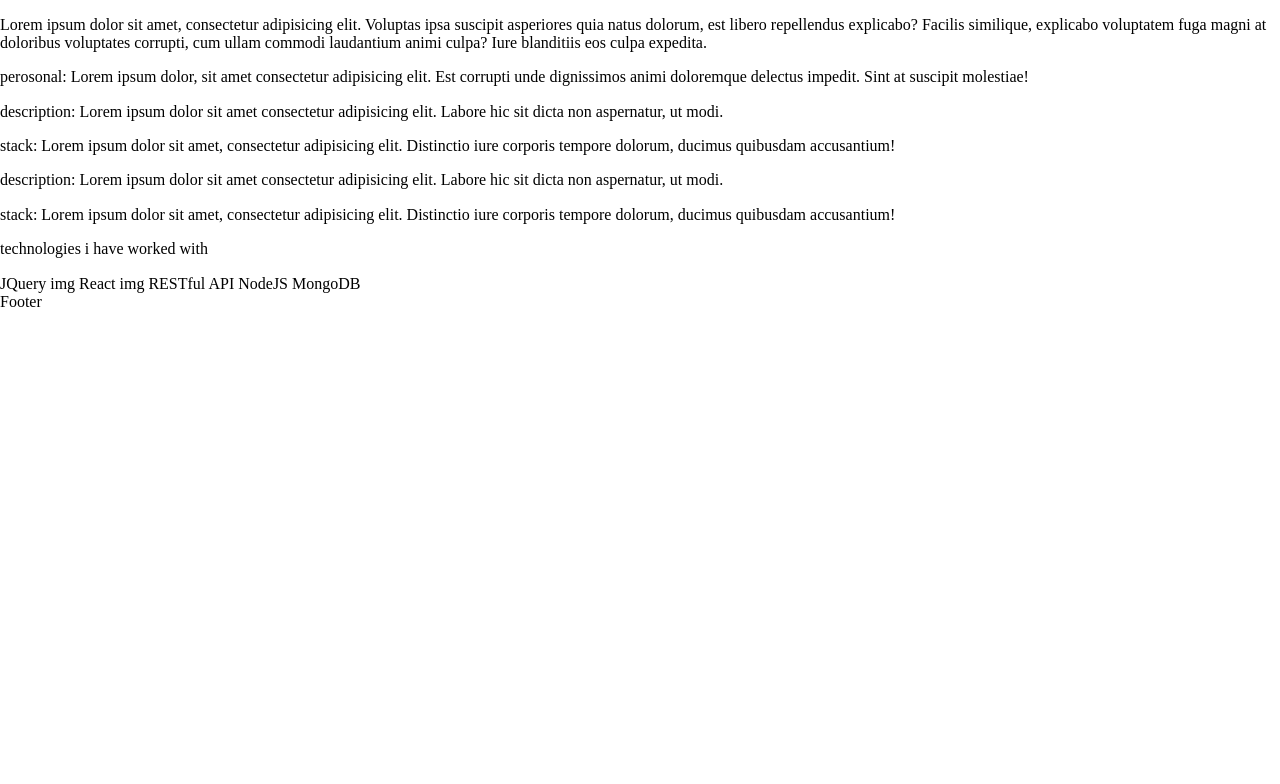
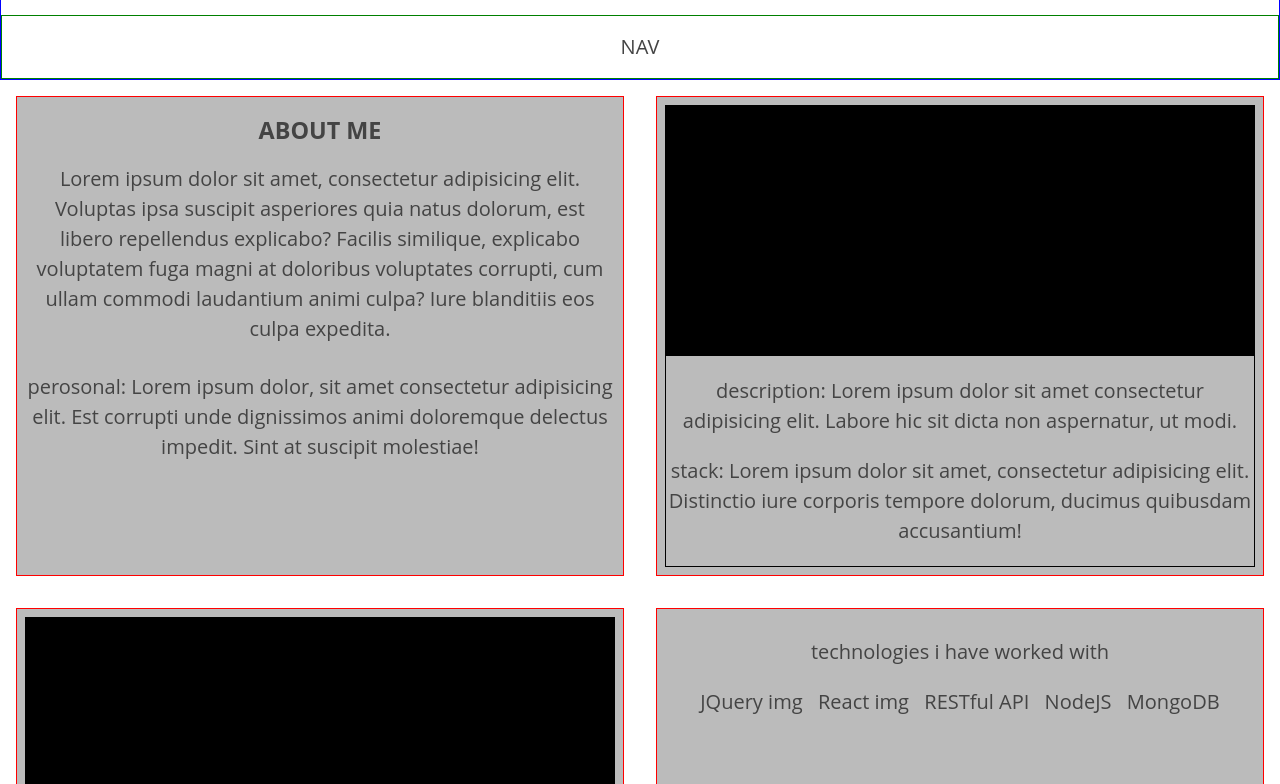
Before and after one commit to thinkful-ei-iguana/Javier_Porfolio, a plain HTML site: page index.html in a window 1280 px wide. Shown: the part 189-973 px from the top of the page. Before the commit the page ends 800 px from the top, so only its background shows below. Drawn offline with nearby package versions, Linux system fonts and the light colour scheme.

Commit message:
name change

```diff
--- a/index.html
+++ b/index.html
@@ -4,7 +4,7 @@
                 <title>HTML wireframe</title>
                 <meta name="viewport" content="width=device-width, initial-scale=1">
                 <link rel="stylesheet" type="text/css" href="//cdnjs.cloudflare.com/ajax/libs/normalize/6.0.0/normalize.css">
-                <link rel="stylesheet" type="text/css" href="index.html">
+                <link rel="stylesheet" type="text/css" href="index.css">
             </head>
 <body>
 
```
Also changed, not shown: index.css (renamed from wireframe.css).
